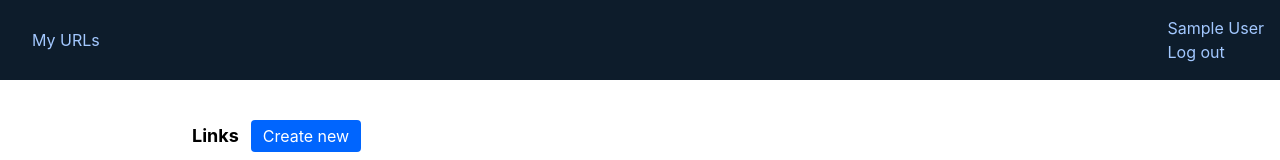
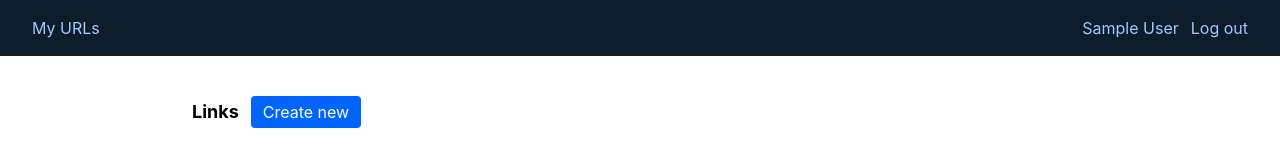
Before and after one commit to Achele/scissors, a React (Vite) app: page /account in a window 1280 px wide. Shown: the top 160 px of the page. Built offline with nearby package versions, Linux system fonts and the light colour scheme; no server answers; the database is empty; sample sign-in values are in the browser's storage.

Commit message:
Refactor code

```diff
--- a/src/components/UserNavbar.jsx
+++ b/src/components/UserNavbar.jsx
@@ -1,6 +1,5 @@
 import { NavLink, useNavigate } from "react-router-dom";
 import { UseUserAuth } from "../context/authContext";
-// import { ChainIcon, LineIcon, LogoIcon } from "./Icon";
 
 const UserNavbar = () => {
   const { user, logout } = UseUserAuth();
@@ -18,14 +17,12 @@ const UserNavbar = () => {
 
   return (
     <header className="flex p-4 items-center justify-between bg-darkBlue">
-      {/* <nav> */}
-      {/* <div> */}
       <NavLink to={"/urls"} className={"text-navText px-4"}>
         My URLs
       </NavLink>
-      {/* </div> */}
-      <div>
-        <h1 className="text-navText">{user.displayName}</h1>
+
+      <div className="flex items-center">
+        <h1 className="text-navText px-3">{user.displayName}</h1>
         <button
           className={"text-navText  text-base pr-4"}
           onClick={handleLogout}
@@ -33,7 +30,6 @@ const UserNavbar = () => {
           Log out
         </button>
       </div>
-      {/* </nav> */}
     </header>
   );
 };
```
